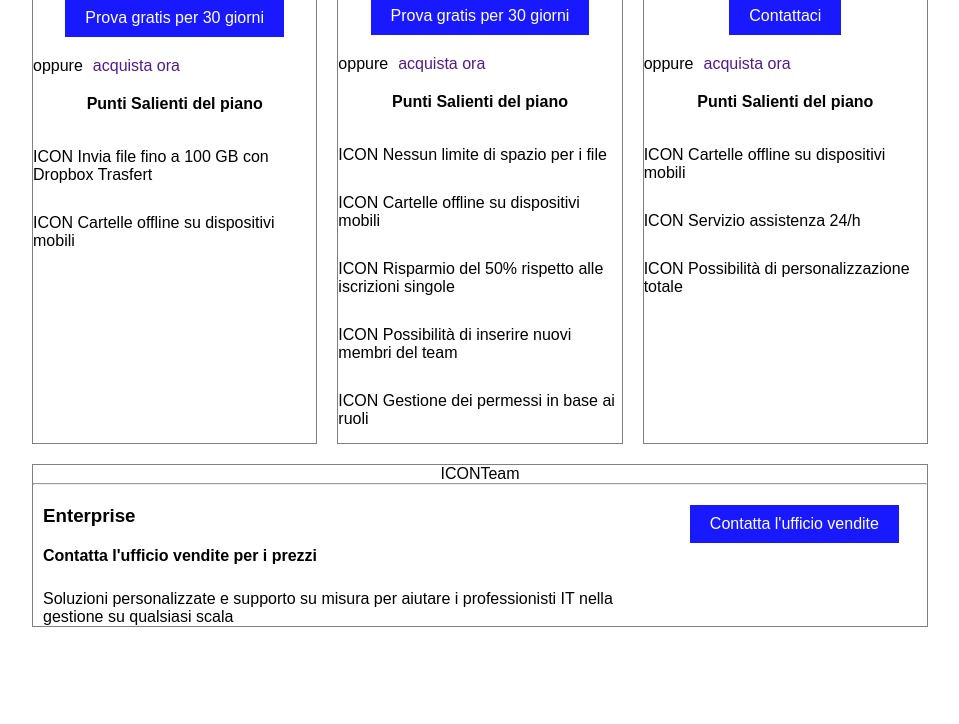
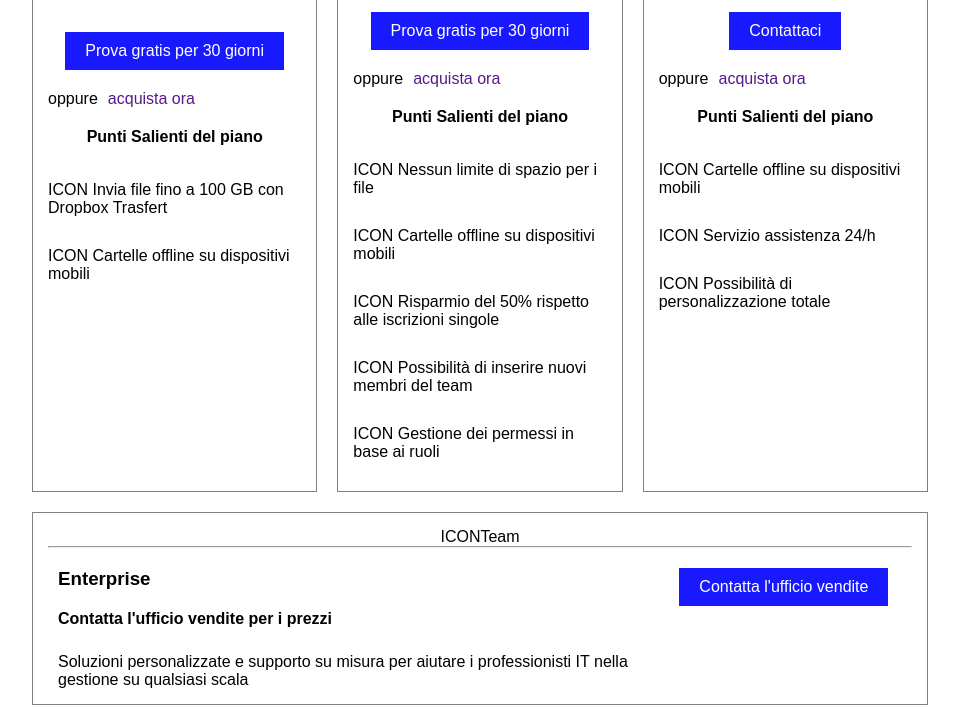
Before and after one commit to bellaviagabriele03/htmlcss-dropbox, a plain HTML site: page index.html in a window 1280 px wide. Shown: the part 1041-1765 px from the top of the page, without its empty margins (160-1119 px from the left). Drawn offline with Linux system fonts and the light colour scheme.

Commit message:
Fix: aggiunto padding alle card

```diff
--- a/css/style.css
+++ b/css/style.css
@@ -174,6 +174,11 @@ a {
     font-size: 2.5rem;
 }
 
+.padding15 {
+    padding: 15px;
+}
+
+
 /* FLEXANDO */
 
 .flex {
--- a/index.html
+++ b/index.html
@@ -97,7 +97,7 @@
 
 
                 <!-- PROFESSIONAL CARD -->
-                <div class="card flex column align-center border-gray-1p">
+                <div class="card flex column align-center border-gray-1p padding15">
 
                     <!-- ICON TOP -->
                     <div>
@@ -156,7 +156,7 @@
 
                 <!-- ADVANCED CARD -->
 
-                <div class="card flex column align-center border-gray-1p">
+                <div class="card flex column align-center border-gray-1p padding15">
 
 
                     <!-- ICON TOP -->
@@ -220,7 +220,7 @@
 
 
                 <!-- ENTERPRISE CARD -->
-                <div class="card flex column align-center border-gray-1p">
+                <div class="card flex column align-center border-gray-1p padding15">
 
                     <!-- ICON TOP -->
                     <div>
@@ -284,7 +284,7 @@
 
         <!-- OFFICE CALL SECTION -->
         <section>
-            <div class="flex container-small margin-top20 border-gray-1p column">
+            <div class="flex container-small margin-top20 border-gray-1p column padding15">
                 <div class="flex justify-center">
                     <span>ICON</span> <span>Team</span>
                 </div>
```
